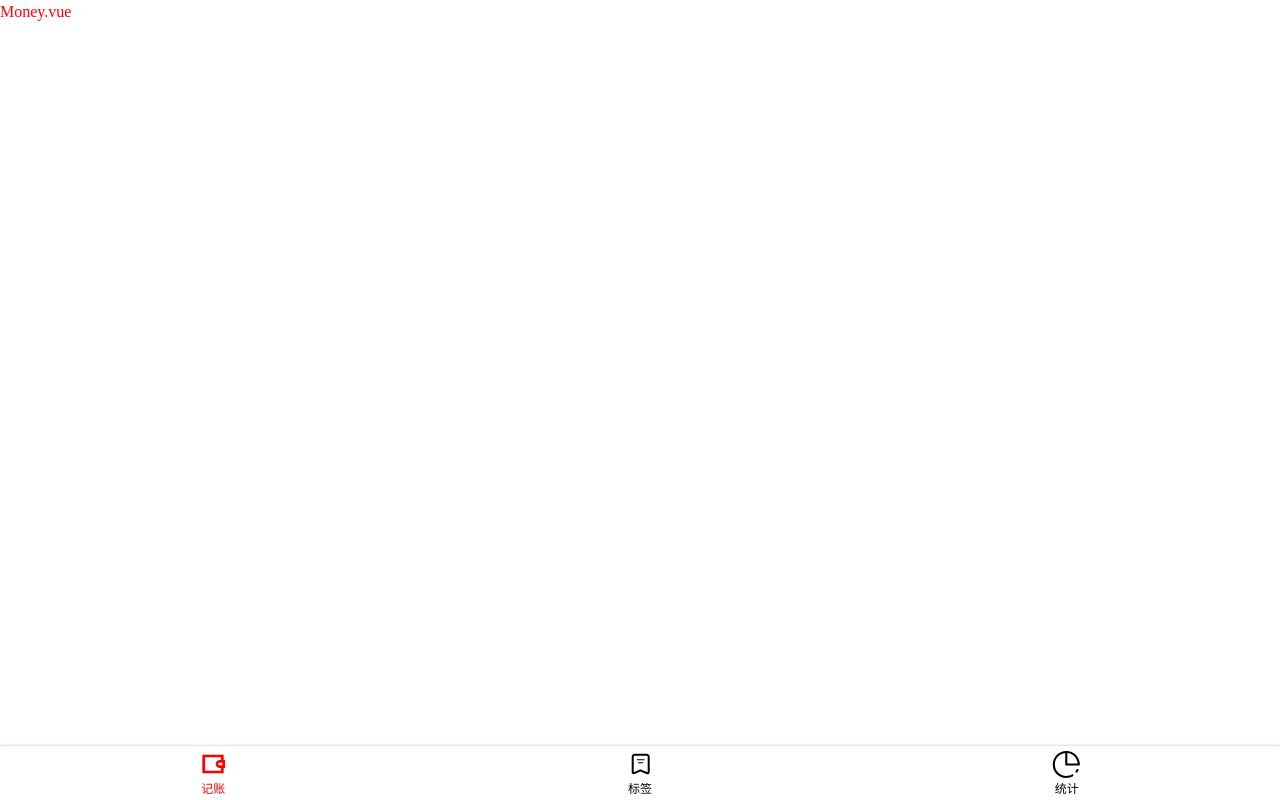
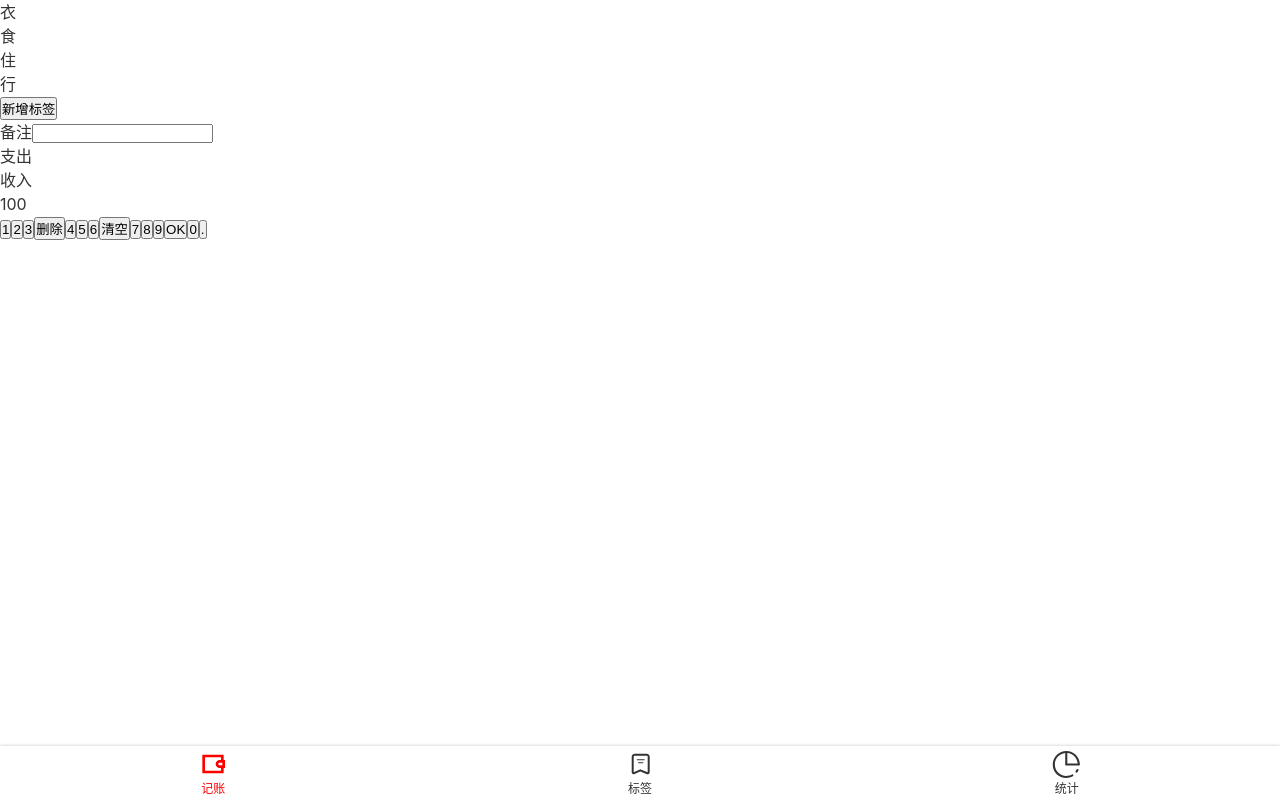
Before and after one commit to Wang-zhetao/cheese, a Vue app: page /#/money in a window 1280 px wide. Built offline with nearby package versions, Linux system fonts and the light colour scheme.

Commit message:
添加全局样式和全局变量

```diff
--- a/public/index.html
+++ b/public/index.html
@@ -8,10 +8,6 @@
     <title><%= htmlWebpackPlugin.options.title %></title>
   </head>
   <body>
-    <noscript>
-      <strong>We're sorry but <%= htmlWebpackPlugin.options.title %> doesn't work properly without JavaScript enabled. Please enable it to continue.</strong>
-    </noscript>
     <div id="app"></div>
-    <!-- built files will be auto injected -->
   </body>
 </html>
--- a/src/App.vue
+++ b/src/App.vue
@@ -1,38 +1,16 @@
 <template>
-  <div>
+  <div id="app">
     <router-view/>
   </div>
 </template>
 
 <style lang="scss">
-#app {
-  font-family: Avenir, Helvetica, Arial, sans-serif;
-  -webkit-font-smoothing: antialiased;
-  -moz-osx-font-smoothing: grayscale;
-  text-align: center;
-  color: #2c3e50;
-}
-*{
-  margin: 0; padding: 0;
-  box-sizing: border-box;
-}
+@import "~@/assets/style/helper.scss";
+@import "~@/assets/style/reset.scss";
+
 body{
   line-height: 1.5;
-}
-a{
-  text-decoration: none;
-  color: inherit;
-}
-#nav {
-  padding: 30px;
-
-  a {
-    font-weight: bold;
-    color: #2c3e50;
-
-    &.router-link-exact-active {
-      color: #42b983;
-    }
-  }
+  color: #333;
+  font-family: $font-hei;
 }
 </style>
--- a/src/assets/style/helper.scss
+++ b/src/assets/style/helper.scss
@@ -1 +1,5 @@
-$red:#f00;
+$font-hei: -apple-system, "Noto Sans", "Helvetica Neue", Helvetica, "Nimbus Sans L", Arial, "Liberation Sans", "PingFang SC", "Hiragino Sans GB", "Noto Sans CJK SC", "Source Han Sans SC", "Source Han Sans CN", "Microsoft YaHei", "Wenquanyi Micro Hei", "WenQuanYi Zen Hei", "ST Heiti", SimHei, "WenQuanYi Zen Hei Sharp", sans-serif;
+$font-kai: Baskerville, Georgia, "Liberation Serif", "Kaiti SC", STKaiti, "AR PL UKai CN", "AR PL UKai HK", "AR PL UKai TW", "AR PL UKai TW MBE", "AR PL KaitiM GB", KaiTi, KaiTi_GB2312, DFKai-SB, "TW\-Kai", serif;
+$font-song: Georgia, "Nimbus Roman No9 L", "Songti SC", "Noto Serif CJK SC", "Source Han Serif SC", "Source Han Serif CN", STSong, "AR PL New Sung", "AR PL SungtiL GB", NSimSun, SimSun, "TW\-Sung", "WenQuanYi Bitmap Song", "AR PL UMing CN", "AR PL UMing HK", "AR PL UMing TW", "AR PL UMing TW MBE", PMingLiU, MingLiU, serif;
+
+$color-highlight: #f00;
--- a/src/assets/style/reset.scss
+++ b/src/assets/style/reset.scss
@@ -0,0 +1,8 @@
+*{
+  margin: 0; padding: 0;
+  box-sizing: border-box;
+}
+a{
+  text-decoration: none;
+  color: inherit;
+}
--- a/src/components/Nav.vue
+++ b/src/components/Nav.vue
@@ -24,6 +24,7 @@
 </script>
 
 <style lang="scss" scoped>
+@import "~@/assets/style/helper.scss";
 nav{
   display: flex;
   box-shadow: 0 0 3px rgb(0,0,0,0.25);
@@ -42,7 +43,7 @@
     }
   }
   .item.selected{
-    color: red;
+    color: $color-highlight;
   }
 }
 </style>
--- a/src/views/Money.vue
+++ b/src/views/Money.vue
@@ -1,6 +1,47 @@
 <template>
   <Layout>
-    <p>Money.vue</p>
+    <div class="tags">
+      <ul class="current">
+        <li>衣</li>
+        <li>食</li>
+        <li>住</li>
+        <li>行</li>
+      </ul>
+      <div class="new">
+        <button>新增标签</button>
+      </div>
+    </div>
+    <div>
+      <label class="notes">
+        <span class="name">备注</span>
+        <input type="text">
+      </label>
+    </div>
+    <div>
+      <ul class="types">
+        <li class="selected">支出</li>
+        <li>收入</li>
+      </ul>
+    </div>
+    <div class="numberPad">
+      <div class="output">100</div>
+      <div class="buttons">
+        <button>1</button>
+        <button>2</button>
+        <button>3</button>
+        <button>删除</button>
+        <button>4</button>
+        <button>5</button>
+        <button>6</button>
+        <button>清空</button>
+        <button>7</button>
+        <button>8</button>
+        <button>9</button>
+        <button>OK</button>
+        <button>0</button>
+        <button>.</button>
+      </div>
+    </div>
   </Layout>
 </template>
 
@@ -12,7 +53,4 @@
 
 <style lang="scss" scoped>
 @import "~@/assets/style/helper.scss";
-p{
-  color: $red;
-}
 </style>
```
